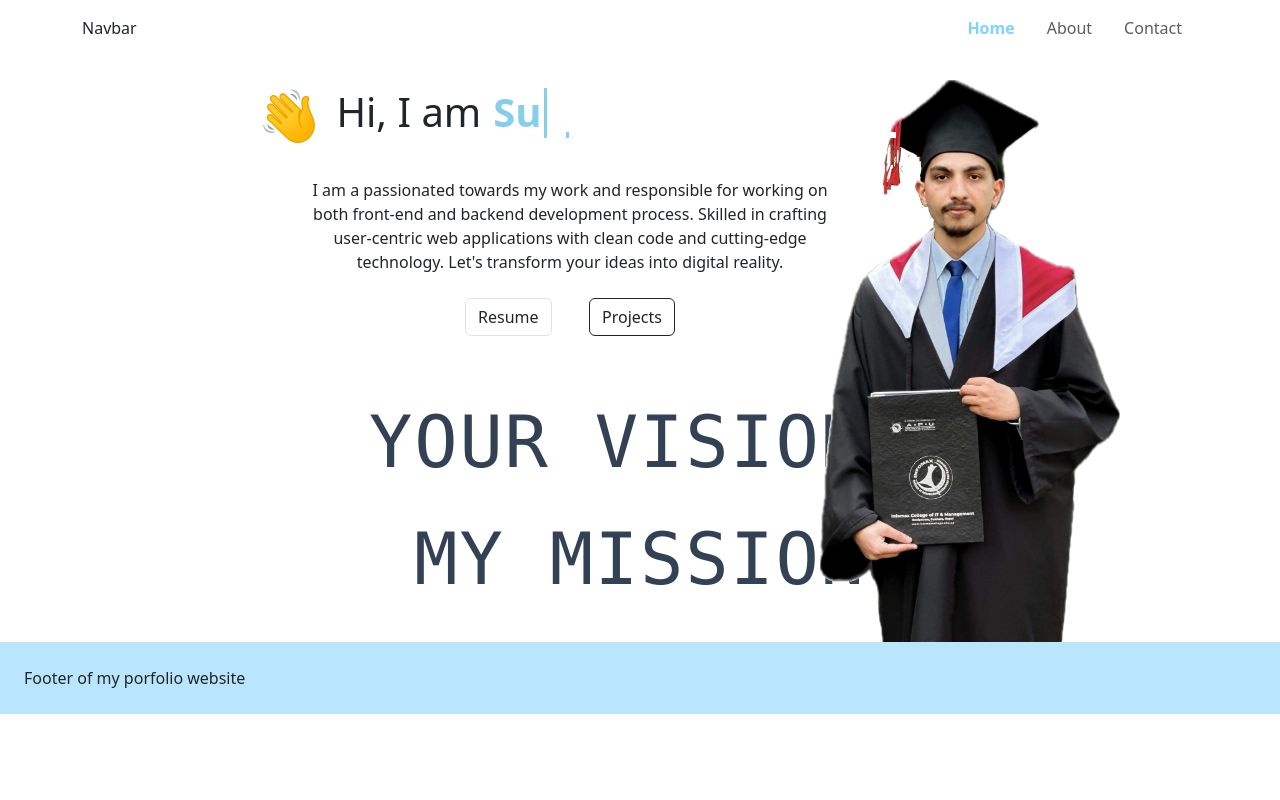
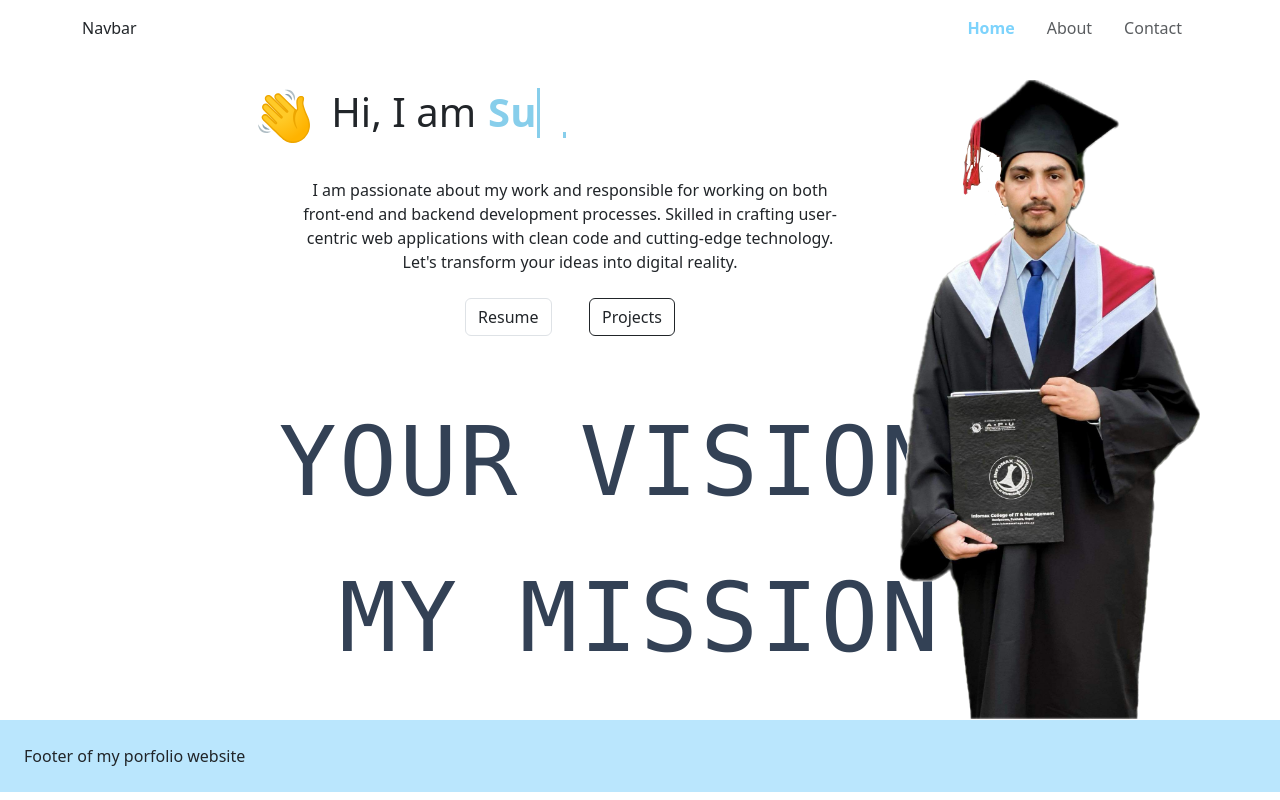
Before and after one commit to suraz-101/Portfolio, a React (Vite) app in the folder Portfolio-Website/: page / in a window 1280 px wide. Built offline with nearby package versions, Linux system fonts and the light colour scheme.

Commit message:
working on landing page design

```diff
--- a/Portfolio-Website/src/components/LandingPage.jsx
+++ b/Portfolio-Website/src/components/LandingPage.jsx
@@ -1,12 +1,13 @@
 import React from "react";
 import handWaving from "../assets/waving-hand-svgrepo-com.svg";
 import image from "../assets/images/IMG_9158.png";
+
 export const LandingPage = () => {
   return (
     <div className="py-6 overflow-hidden">
-      <div className="relative d-flex justify-content-lg-between justify-content-sm-center ">
+      <div className="relative d-flex justify-content-lg-between justify-content-sm-center">
         <div className="z-10">
-          <h1 className=" container d-flex justify-content-center mt-2 d-flex">
+          <h1 className="container d-flex justify-content-center mt-2">
             <span>
               <img
                 src={handWaving}
@@ -18,19 +19,19 @@ export const LandingPage = () => {
             </span>
             Hi, I am{" "}
             <span className="fw-bold name">
-              <ul className=" text-decoration-none unlisted lists">
+              <ul className="text-decoration-none unlisted lists">
                 <li className="text-start list">
-                  <span className=" ">Suraj Pandey .</span>
+                  <span>Suraj Pandey.</span>
                 </li>
-                <li className=" list">
-                  <span>Full Stack Develper .</span>
+                <li className="list">
+                  <span>Full Stack Developer.</span>
                 </li>
               </ul>
             </span>
           </h1>
           <p className="container text-center w-50 mt-4 fw-monospace">
-            I am a passionated towards my work and responsible for working on
-            both front-end and backend development process. Skilled in crafting
+            I am passionate about my work and responsible for working on both
+            front-end and backend development processes. Skilled in crafting
             user-centric web applications with clean code and cutting-edge
             technology. Let's transform your ideas into digital reality.
           </p>
@@ -43,11 +44,11 @@ export const LandingPage = () => {
             </button>
           </div>
         </div>
-        <div className="absolute top-0 right-40 z-0 d-sm-none d-md-flex">
+        <div className="d-none d-lg-block position-absolute top-0 end-20 ">
           <img src={image} alt="" height="50px" width="300px" />
         </div>
       </div>
-      <div className="text-uppercase text-center mt-5 quote font-mono text-7xl tracking-wide leading-relaxed text-slate-700  text-stroke-3-sky-900 ">
+      <div className="text-uppercase text-center mt-5 quote font-mono text-8xl tracking-wide leading-relaxed text-slate-700 text-stroke-3-sky-900">
         Your Vision,
         <br /> My Mission
       </div>
```
